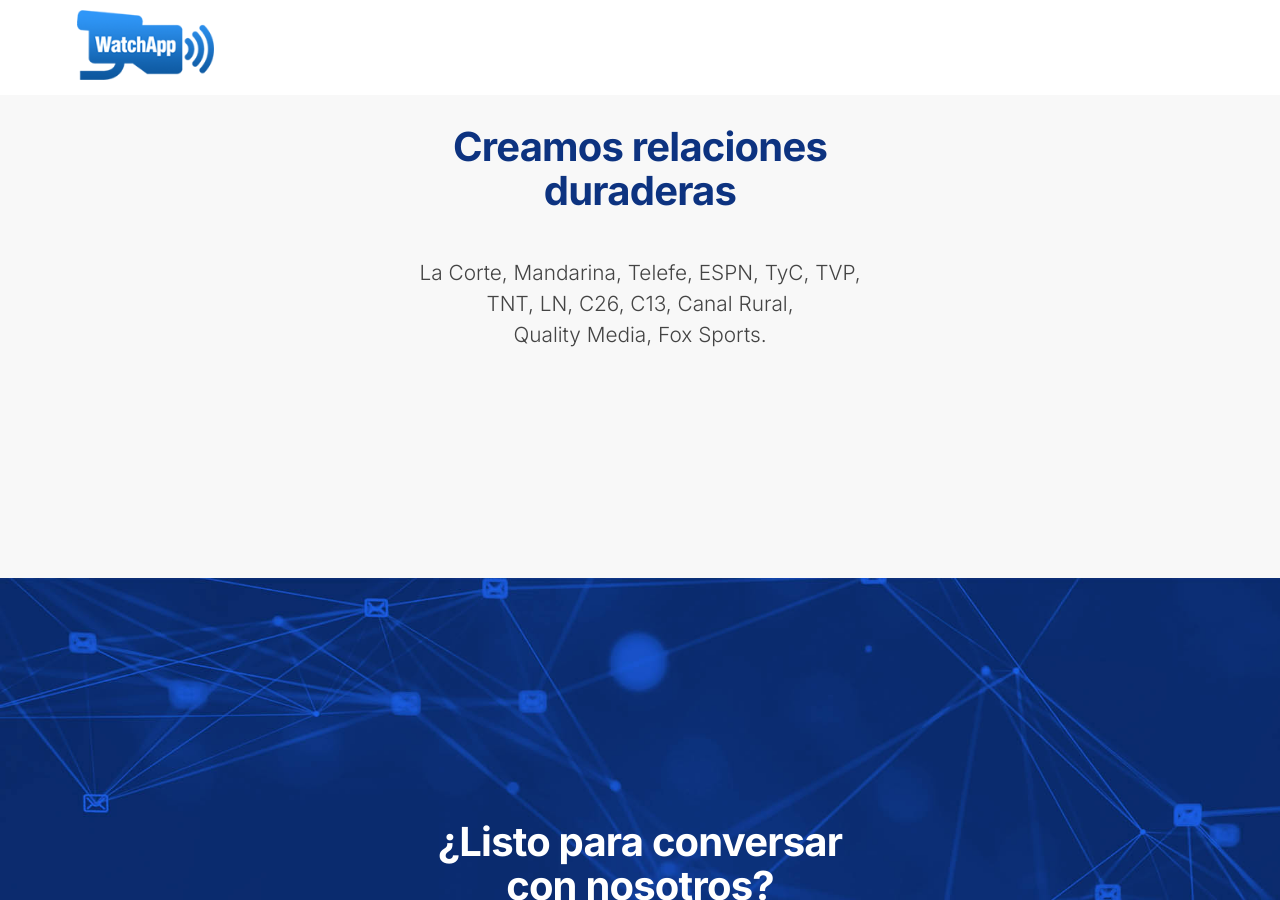
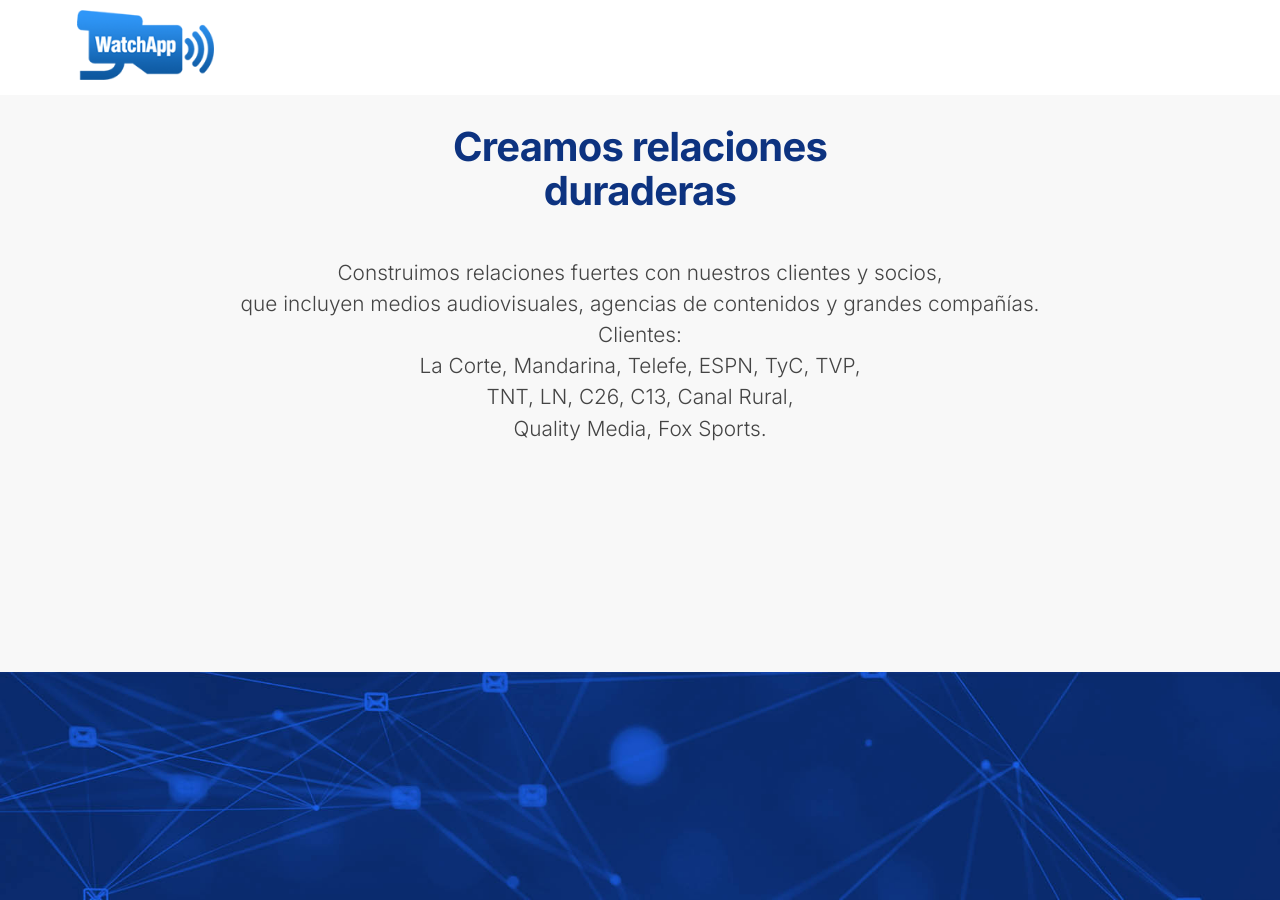
Before and after one commit to ferbruno/ferbruno.github.io, a Jekyll site: the page works/watchapp/wa.html, which Jekyll copies as it is, in a window 1280 px wide and 900 px high, scrolled down 5713 px. Built offline with Jekyll 4.4.1, drawn with Linux system fonts in a browser that asks for light colours.

Commit message:
Add files via upload

```diff
--- a/works/watchapp/wa.html
+++ b/works/watchapp/wa.html
@@ -106,7 +106,8 @@
 <!-- Clientes -->
         <section id="clientes">
             <h2 class="clientes">Creamos relaciones <br>duraderas</h2>
-            <p>La Corte, Mandarina, Telefe, ESPN, TyC, TVP, <br>TNT, LN, C26, C13, Canal Rural, <br>Quality Media, Fox Sports.</p>
+            <p>Construimos relaciones fuertes con nuestros clientes y socios, <br>que incluyen medios audiovisuales, agencias de contenidos y grandes compañías.</p>
+            <p>Clientes: <br>La Corte, Mandarina, Telefe, ESPN, TyC, TVP, <br>TNT, LN, C26, C13, Canal Rural, <br>Quality Media, Fox Sports.</p>
         </section>
 
 <!-- Footer -->
```
